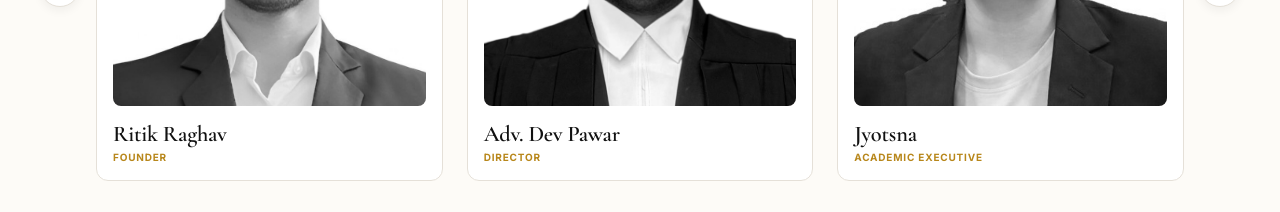
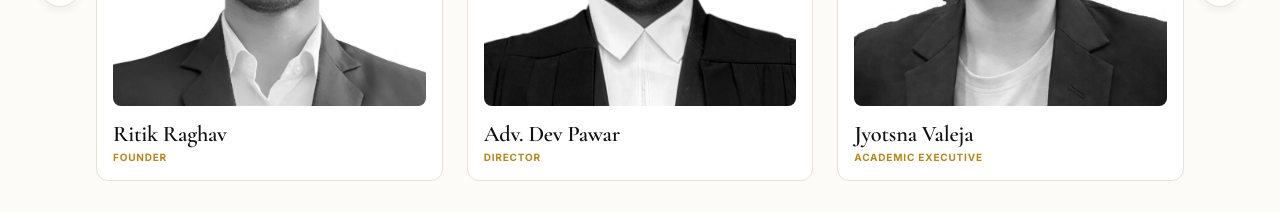
Before and after one commit to nikitaparihar98/InternLex, a React (Vite) app in the folder frontend/: page /about in a window 1280 px wide. Shown: the part 1380-1592 px from the top of the page. Built offline with nearby package versions, Linux system fonts and the light colour scheme; no server answers.

Commit message:
Update names and titles in the team section of the About page

```diff
--- a/frontend/src/pages/public/About/About.jsx
+++ b/frontend/src/pages/public/About/About.jsx
@@ -164,9 +164,9 @@ function About() {
                   {[
                     { name: "Ritik Raghav", title: "FOUNDER", imgPlaceholder: "/team-ritik.jpg", zoom: 1 },
                     { name: "Adv. Dev Pawar", title: "DIRECTOR", imgPlaceholder: "/team-dev-pawar.png", zoom: 1 },
-                    { name: "Jyotsna", title: "ACADEMIC EXECUTIVE", imgPlaceholder: "/team-jyotsna.jpg", zoom: 1 },
+                    { name: "Jyotsna Valeja", title: "ACADEMIC EXECUTIVE", imgPlaceholder: "/team-jyotsna.jpg", zoom: 1 },
                     { name: "Ananya Aggarwal", title: "OPERATIONS MANAGER", imgPlaceholder: "/team-ananya.jpg", zoom: 1.25 },
-                    { name: "Garv Yadav", title: "PARTNERSHIPS & PROGRAM EXEC", imgPlaceholder: "/team-garv.jpg", zoom: 1 }
+                    { name: "Garv Yadav", title: "PARTNERSHIPS & PROGRAM EXECUTIVE", imgPlaceholder: "/team-garv.jpg", zoom: 1 }
                   ].map((member, index) => (
                     <motion.div
                       key={index}
```
